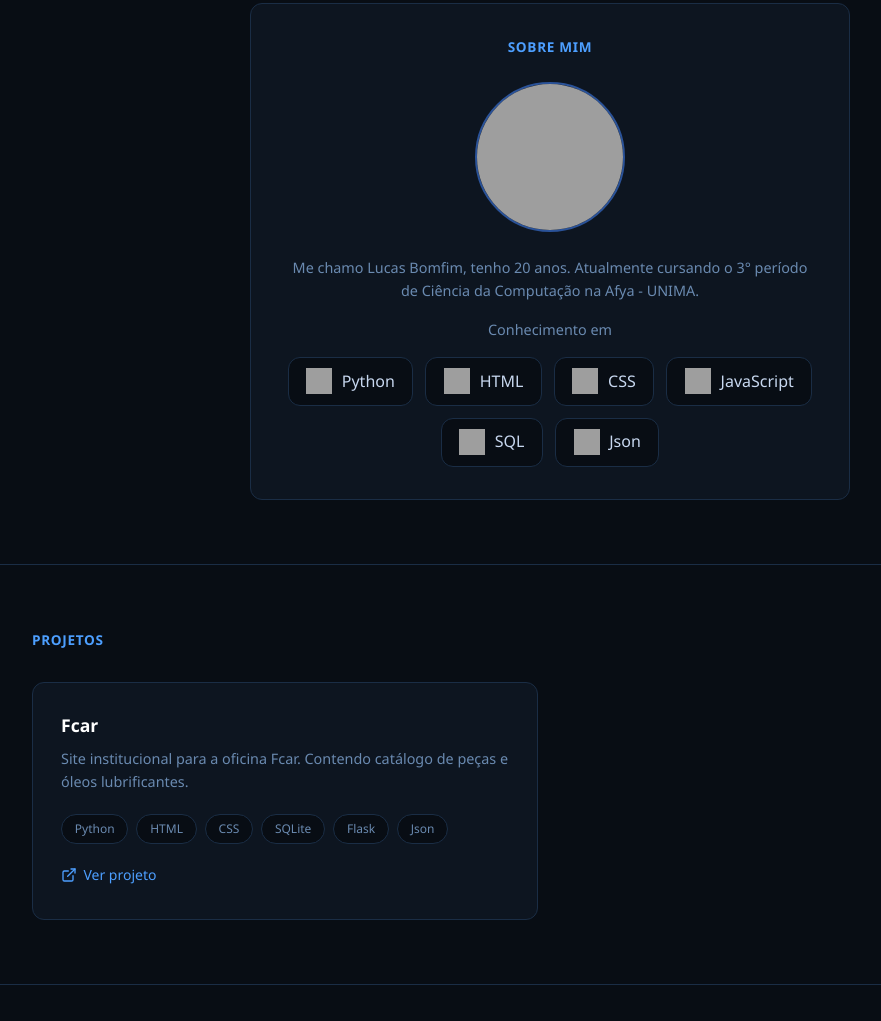
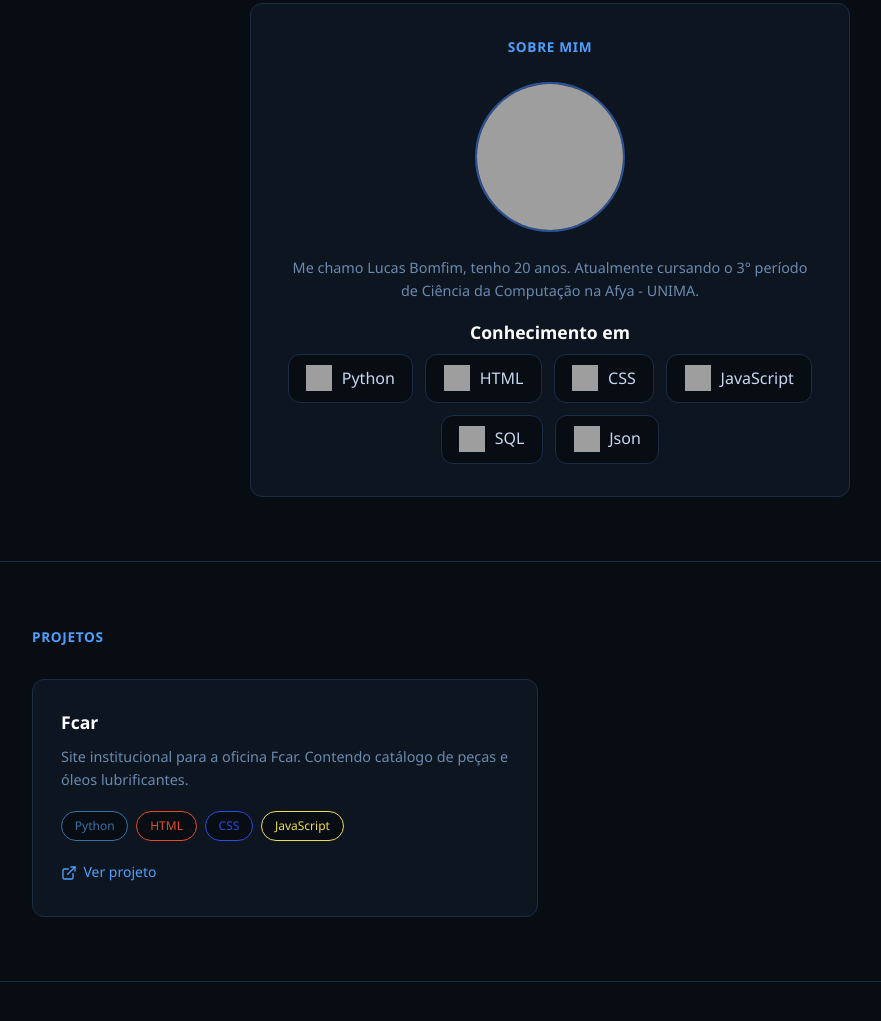
Before and after one commit to LukBomfim/portfolio, a plain HTML site: page index.html in a window 1280 px wide. Shown: the part 253-1274 px from the top of the page, without its empty margins (90-971 px from the left). Drawn offline with Linux system fonts and the light colour scheme; grey boxes are pictures that could not be loaded.

Commit message:
adiciona título para seção de conhecimentos e atualiza classes de linguagens com estilos correspondentes

```diff
--- a/index.html
+++ b/index.html
@@ -39,7 +39,8 @@
                     Me chamo Lucas Bomfim, tenho 20 anos.
                     Atualmente cursando o 3° período de Ciência da Computação na Afya - UNIMA.
                 </p>
-                <p>Conhecimento em</p>
+
+                <h4>Conhecimento em</h4>
 
                 <div class="conhecimento">
                     <div class="linguagem" id="python">
@@ -83,12 +84,10 @@
                     </p>
 
                     <div class="stack">
-                        <span class="python">Python</span>
-                        <span class="html">HTML</span>
-                        <span class="css">CSS</span>
-                        <span class="sqlite">SQLite</span>
-                        <span class="flask">Flask</span>
-                        <span class="json">Json</span>
+                        <span class="span-python">Python</span>
+                        <span class="span-html">HTML</span>
+                        <span class="span-css">CSS</span>
+                        <span class="span-javascript">JavaScript</span>
                     </div>
 
                     <a href="https://fcar-2qtg.onrender.com/" target="_blank" rel="noopener noreferrer">
--- a/style.css
+++ b/style.css
@@ -226,7 +226,7 @@ nav a:hover {
     border-color: var(--cor-borda-hover);
 }
 
-#lista-projetos h4 {
+h4 {
     font-size: 1.1rem;
     color: #fff;
     margin-bottom: 0.5rem;
@@ -249,10 +249,31 @@ nav a:hover {
     font-size: 0.75rem;
     padding: 0.3rem 0.8rem;
     border-radius: 999px;
-    border: 1px solid var(--cor-borda);
-    color: var(--cor-texto-fraco);
+
     background-color: var(--cor-fundo);
 }
+
+.span-python {
+    border: 1px solid;
+    color: #3572A5;
+}
+.span-html {
+    border: 1px solid;
+    color: #e34c26;
+}
+.span-css {
+    border: 1px solid;
+    color: #264de4;
+}
+.span-javascript {
+    border: 1px solid;
+    color: #f0db4f;
+}
+.span-java {
+    border: 1px solid;
+    color: #b07219;
+}
+
 
 #lista-projetos a {
     display: inline-flex;
```
